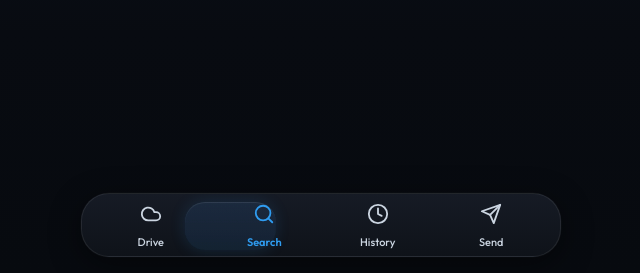
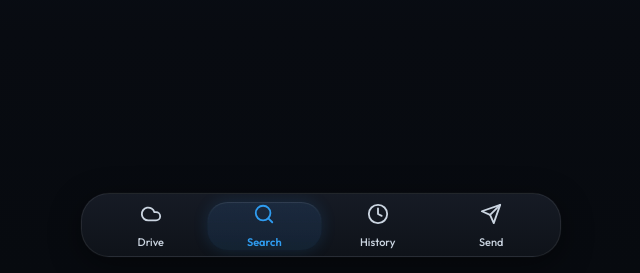
Before and after one commit to lucidesh4-stack/Torrent-to-drive, a Flask app: page / in a window 1280 px wide. Shown: the part 527-800 px from the top of the page, without its empty margins (319-959 px from the left). Run offline with Flask 3, Linux system fonts and the light colour scheme.

Commit message:
Fix bottom navigation tab highlight pill misalignment by updating width divider from 5 to 4

```diff
--- a/streamly_hardened/static/css/base.css
+++ b/streamly_hardened/static/css/base.css
@@ -874,7 +874,7 @@ button.icon-btn {
       top: 8px;
       left: 12px;
       height: 48px;
-      width: calc((100% - 24px) / 5);
+      width: calc((100% - 24px) / 4);
       border-radius: 20px;
       background: rgba(47, 156, 240, 0.08);
       border: none;
```
